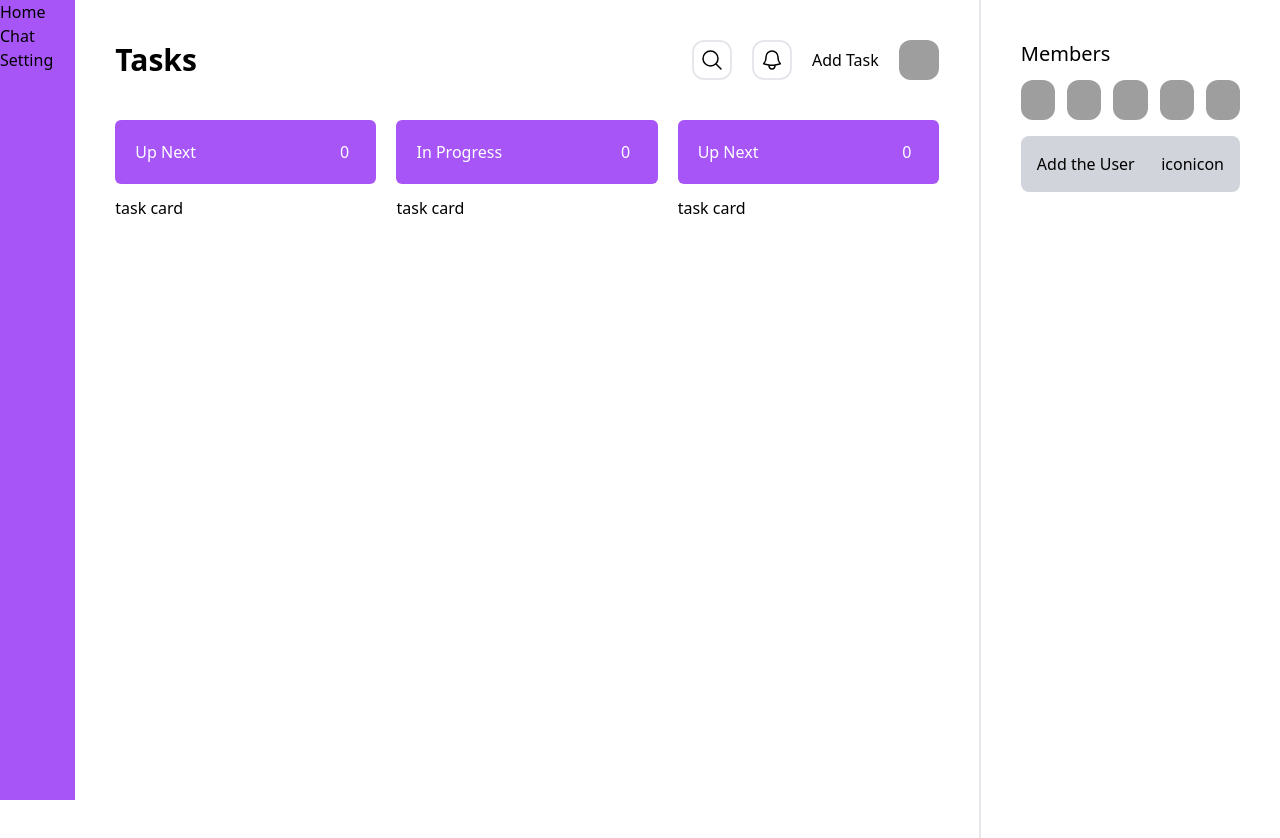
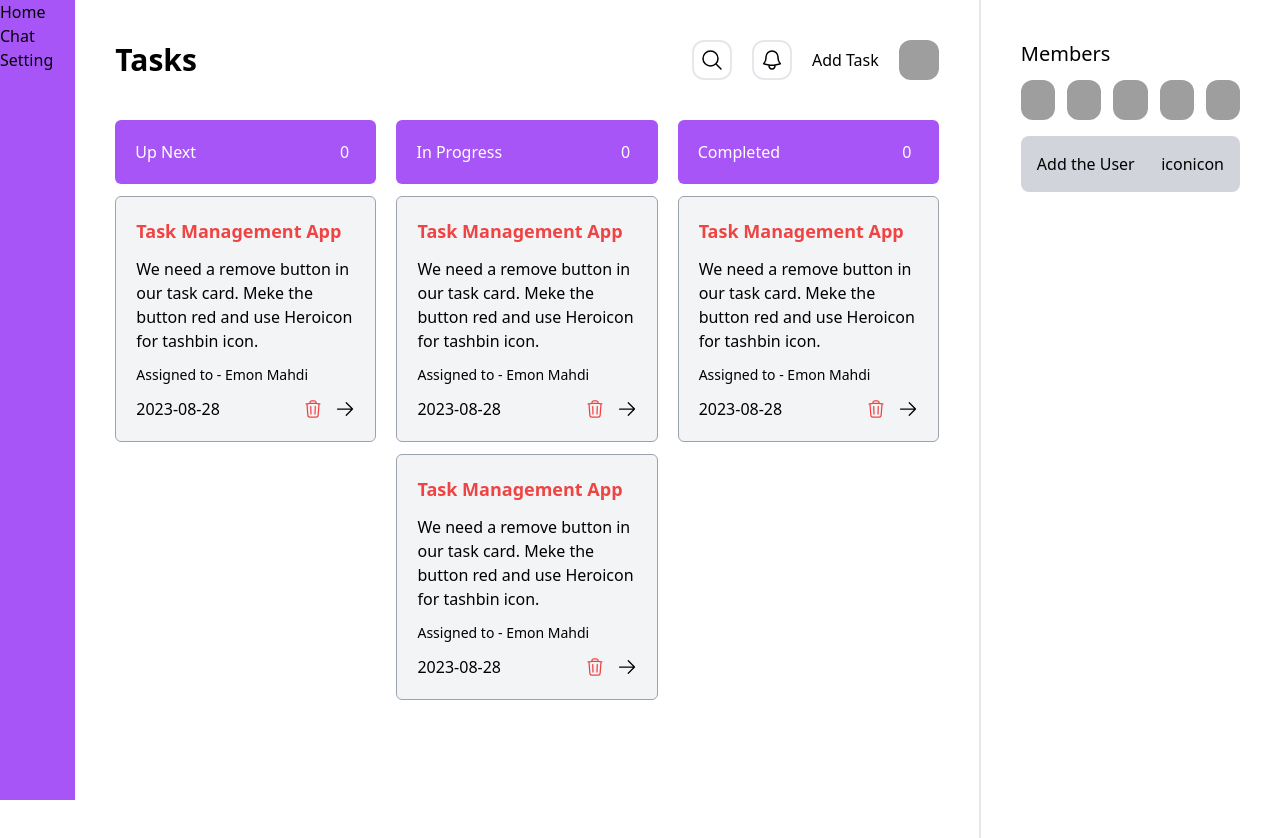
Before and after one commit to emonmahdi/task-management-react-redux, a React (Vite) app: page / in a window 1280 px wide. Shown: the top 838 px of the page. Built offline with nearby package versions, Linux system fonts and the light colour scheme; grey boxes are pictures that could not be loaded.

Commit message:
task card create

```diff
--- /dev/null
+++ b/src/components/tasks/TaskCard.jsx
@@ -0,0 +1,43 @@
+import { ArrowRightIcon, TrashIcon } from "@heroicons/react/24/outline";
+
+const TaskCard = () => {
+  const task = {
+    id: 1,
+    status: "pending",
+    title: "Task Management App ",
+    description:
+      "We need a remove button in our task card. Meke the button red and use Heroicon for tashbin icon.",
+    date: "2023-08-28",
+    assignedTo: "Emon Mahdi",
+    priority: "high",
+  };
+
+  return (
+    <div className="bg-secondary/10 rounded-md p-5 bg-gray-100 border border-gray-400">
+      <h1
+        className={`text-lg font-semibold mb-3  ${
+          task.priority === "high" ? "text-red-500" : ""
+        } ${task.priority === "medium" ? "text-yellow-500" : ""} ${
+          task.priority === "low" ? "text-green-500" : ""
+        }`}
+      >
+        {task?.title}
+      </h1>
+      <p className="mb-3">{task?.description}</p>
+      <p className="text-sm">Assigned to - {task?.assignedTo}</p>
+      <div className="flex justify-between mt-3">
+        <p>{task?.date}</p>
+        <div className="flex gap-3">
+          <button title="Delete">
+            <TrashIcon className="h-5 w-5 text-red-500" />
+          </button>
+          <button title="In progress">
+            <ArrowRightIcon className="h-5 w-5 text-primary" />
+          </button>
+        </div>
+      </div>
+    </div>
+  );
+};
+
+export default TaskCard;
--- a/src/pages/Tasks.jsx
+++ b/src/pages/Tasks.jsx
@@ -1,5 +1,6 @@
 import { BellIcon, MagnifyingGlassIcon } from "@heroicons/react/24/outline";
 import MyTasks from "../components/tasks/MyTasks";
+import TaskCard from "../components/tasks/TaskCard";
 
 const Tasks = () => {
   return (
@@ -35,8 +36,7 @@ const Tasks = () => {
               </p>
             </div>
             <div className="space-y-3">
-              {/* <TaskCard /> */}
-              <h4>task card</h4>
+              <TaskCard />
             </div>
           </div>
           <div className="relative h-[800px] overflow-auto">
@@ -47,21 +47,19 @@ const Tasks = () => {
               </p>
             </div>
             <div className="space-y-3">
-              {/* <TaskCard />
-              <TaskCard /> */}
-              <h4>task card</h4>
+              <TaskCard />
+              <TaskCard />
             </div>
           </div>
           <div className="relative h-[800px] overflow-auto">
             <div className="flex sticky top-0 justify-between bg-purple-500 text-white p-5 rounded-md mb-3">
-              <h1>Up Next</h1>
+              <h1>Completed</h1>
               <p className="bg-primary text-white w-6 h-6 grid place-content-center rounded-md">
                 0
               </p>
             </div>
             <div className="space-y-3">
-              {/* <TaskCard /> */}
-              <h4>task card</h4>
+              <TaskCard />
             </div>
           </div>
         </div>
```
